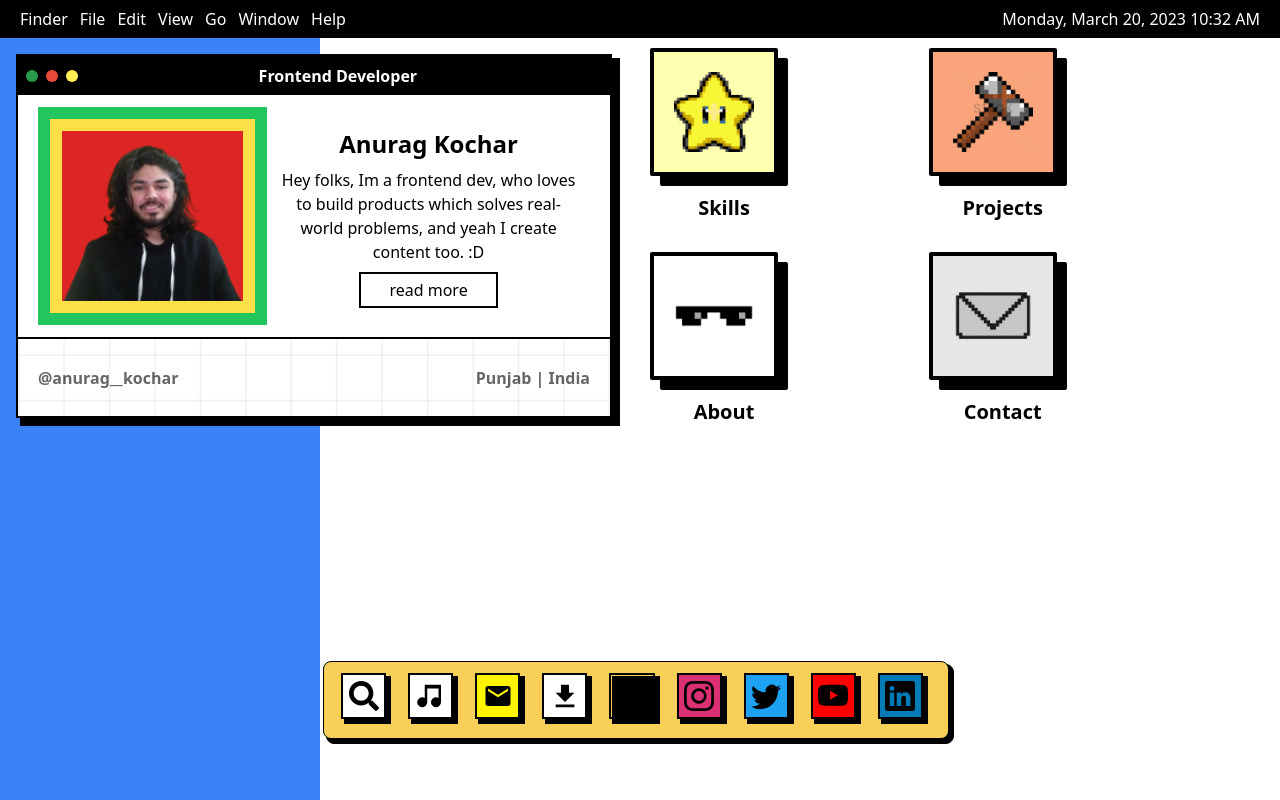
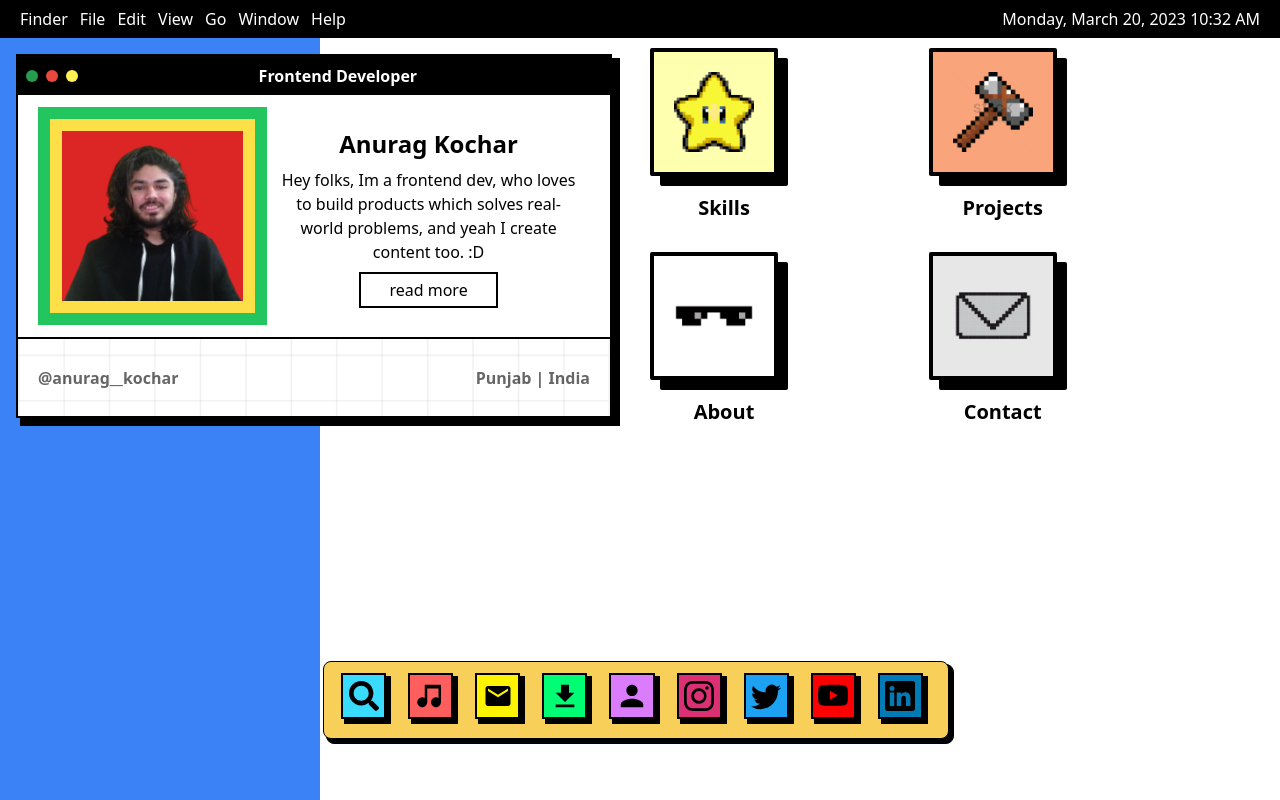
Before and after one commit to Anurag-Kochar-1/neu-os-portfolio, a Next.js app: page / in a window 1280 px wide. Built offline with nearby package versions, Linux system fonts and the light colour scheme.

Commit message:
Fixed: TaskBarIcon bg color

```diff
--- a/components/TaskBar/TaskBar.tsx
+++ b/components/TaskBar/TaskBar.tsx
@@ -6,6 +6,32 @@ import TaskBarIcon from "../TaskBarIcon/TaskBarIcon";
 
 const TaskBar = () => {
   const iconRef = useRef<HTMLDivElement | null>(null);
+
+  const getTaskBarIconBgColor = (iconName: string) => {
+    switch (iconName) {
+      case `Search`:
+        return `bg-[#39DBFF]`;
+      case `Music`:
+        return `bg-[#FE5E5E]`;
+      case `Mail`:
+        return `bg-[#FEF400]`;
+      case `Download Resume`:
+        return `bg-[#00FE75]`;
+      case `About`:
+        return `bg-[#DB7CFD]`;
+      case `Instagram`:
+        return `bg-[#DB3073]`;
+      case `Twitter`:
+        return `bg-[#1DA1F2]`;
+      case `YouTube`:
+        return `bg-[#FE0002]`;
+      case `LinkedIn`:
+        return `bg-[#007BB6]`;
+
+      default:
+        return `bg-white`;
+    }
+  };
 
   return (
     <div className="z-30 fixed bottom-2 md:bottom-[7vh] max-w-[97%] md:w-auto h-20 bg-black border border-black flex justify-center items-center rounded-lg">
@@ -24,10 +50,14 @@ const TaskBar = () => {
                 } w-12 h-12  justify-center items-center bg-black border border-black hover:cursor-pointer hover:scale-110 transition-all duration-150 ease-in-out`}
               >
                 <div
-                  className={`w-full h-full -mt-2 -ml-2 flex justify-center items-center text-white border-2 border-black pointer-events-none ${taskBarIcon.bgColor}
+                  className={`w-full h-full -mt-2 -ml-2 flex justify-center items-center text-white border-2 border-black pointer-events-none ${getTaskBarIconBgColor(
+                    taskBarIcon.iconName
+                  )}
               `}
                 >
-                  <span className={`${taskBarIcon.iconColor} text-xl md:text-3xl pointer-events-none`}>
+                  <span
+                    className={`${taskBarIcon.iconColor} text-xl md:text-3xl pointer-events-none`}
+                  >
                     {taskBarIcon.icon}
                   </span>
                 </div>
```
